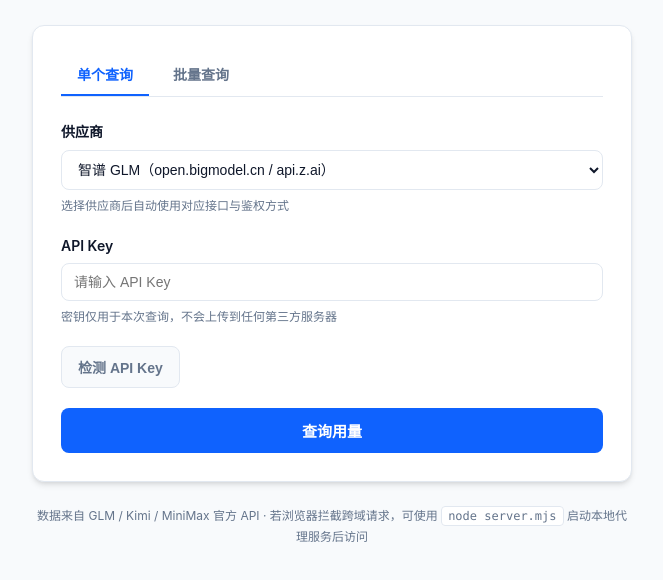
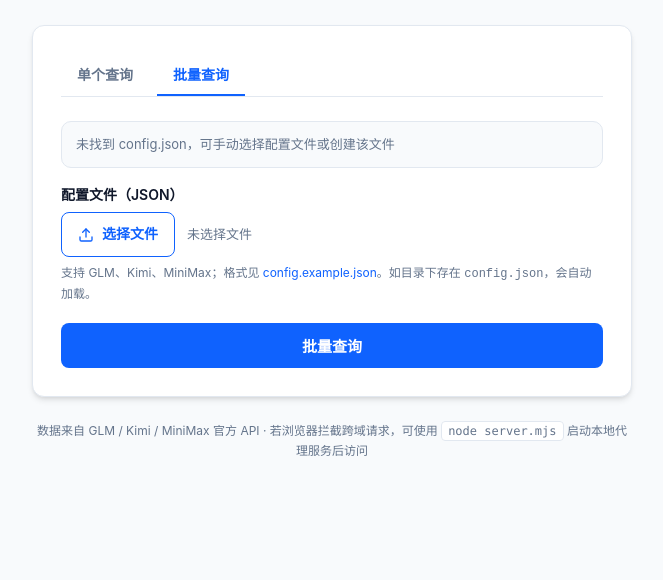
Before and after one commit to robertsong2000/glm-query-web, a plain HTML site: page index.html in a window 1280 px wide. Shown: the part 126-706 px from the top of the page, without its empty margins (308-971 px from the left). Drawn offline with Linux system fonts and the light colour scheme; no server answers.

Commit message:
ui: default to batch query tab on page load

```diff
--- a/index.html
+++ b/index.html
@@ -15,11 +15,11 @@
 
     <main class="card">
       <div class="tabs" role="tablist">
-        <button type="button" class="tab active" data-tab="single" role="tab" aria-selected="true">单个查询</button>
-        <button type="button" class="tab" data-tab="batch" role="tab" aria-selected="false">批量查询</button>
+        <button type="button" class="tab" data-tab="single" role="tab" aria-selected="false">单个查询</button>
+        <button type="button" class="tab active" data-tab="batch" role="tab" aria-selected="true">批量查询</button>
       </div>
 
-      <section id="single-panel" class="tab-panel active">
+      <section id="single-panel" class="tab-panel">
         <form id="query-form" class="form">
           <div class="field-group">
             <label for="provider">供应商</label>
@@ -85,7 +85,7 @@
         </div>
       </section>
 
-      <section id="batch-panel" class="tab-panel">
+      <section id="batch-panel" class="tab-panel active">
         <div id="auto-config-status" class="auto-config-status hidden"></div>
 
         <form id="batch-form" class="form">
```
